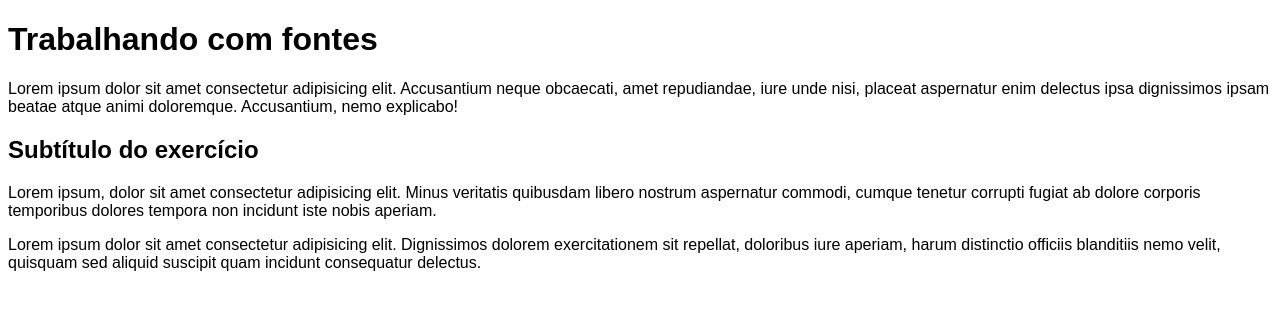
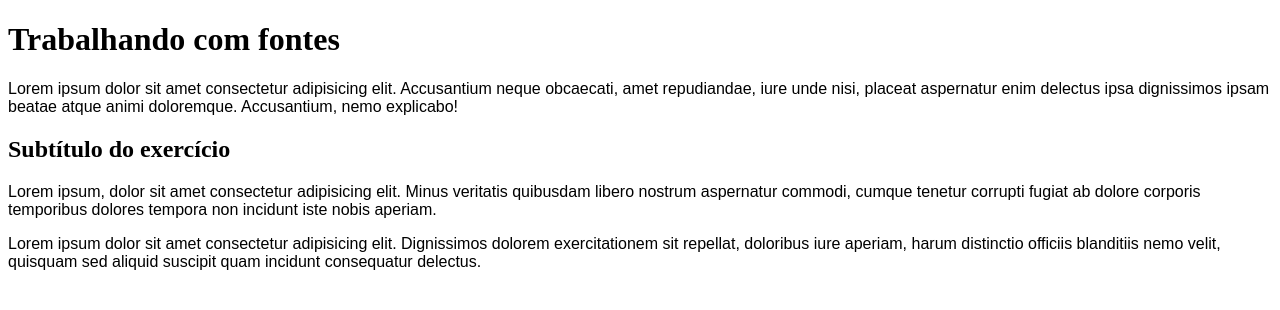
Before and after one commit to marianamtd/HTML-CSS, a plain HTML site: page exercicios/exer017/index.html in a window 1280 px wide. Drawn offline with Linux system fonts and the light colour scheme.

Commit message:
Update index.html

```diff
--- a/exercicios/exer017/index.html
+++ b/exercicios/exer017/index.html
@@ -9,6 +9,8 @@
         body{
             font-family: sans-serif;
         }
+        h1, h2{
+            font-family: 'Times New Roman', Times, serif;
     </style>
 </head>
 <body>
```
